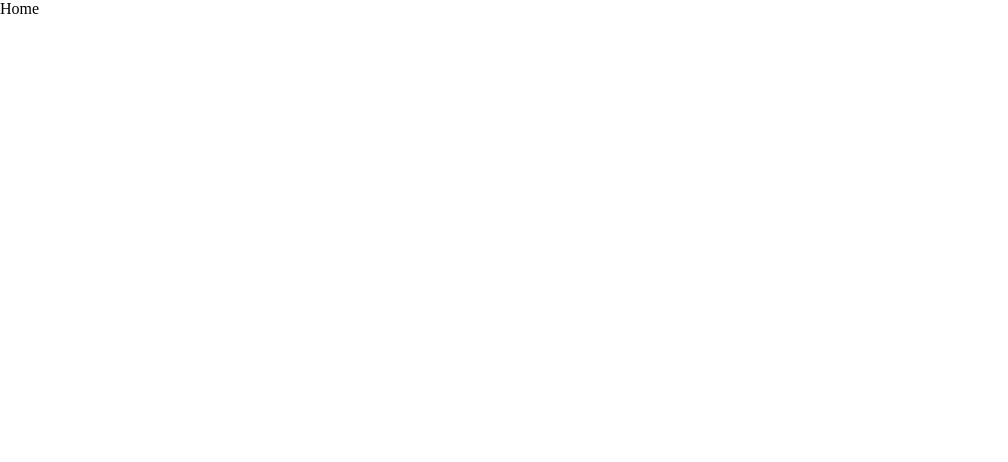
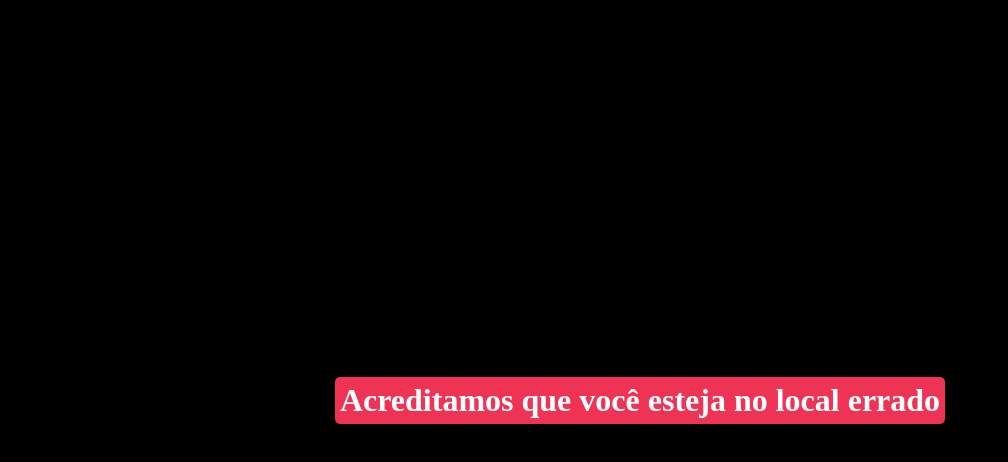
Before and after one commit to samuelrms/sustainability-un-optimization, a React (Create React App) app: page /404-not-found in a window 1280 px wide. Before the commit this address led to /. Shown: the top 462 px of the page, without its empty margins (0-1008 px from the left). Built offline with nearby package versions, Linux system fonts and the light colour scheme.

Commit message:
feat: Error page and its implementation in app.routes

```diff
--- /dev/null
+++ b/src/app/pages/Error/Error.tsx
@@ -0,0 +1,14 @@
+import React from "react";
+import { ContainerError } from "./styled";
+
+export const Error = () => {
+  return (
+    <ContainerError>
+      <h1>
+        Acreditamos que você esteja no local errado
+        {/* , por gentileza clique no
+        botão abaixo para retornar para pagina inicial */}
+      </h1>
+    </ContainerError>
+  );
+};
--- /dev/null
+++ b/src/app/pages/Error/styled.ts
@@ -0,0 +1,16 @@
+import styled from "styled-components";
+
+export const ContainerError = styled.div`
+  background: #000;
+  width: 100vw;
+  height: 100vh;
+  display: flex;
+  text-align: center;
+  h1 {
+    margin: auto;
+    color: #fff;
+    background: #e35;
+    border-radius: 5px;
+    padding: 5px;
+  }
+`;
--- a/src/app/pages/index.tsx
+++ b/src/app/pages/index.tsx
@@ -1,3 +1,4 @@
 export * from "./Home/Home";
 export * from "./Blog/Blog";
 export * from "./Login/Login";
+export * from "./Error/Error";
--- a/src/app/routes/App.routes.tsx
+++ b/src/app/routes/App.routes.tsx
@@ -2,19 +2,20 @@ import React from "react";
 import {
   BrowserRouter as Container,
   Routes as Content,
-  Navigate,
-  Route,
+  Navigate as Redirect,
+  Route as Channel,
 } from "react-router-dom";
-import { Blog, Home, Login } from "../pages";
+import { Blog, Error, Home, Login } from "../pages";
 
 export const AppRoutes = () => {
   return (
     <Container>
       <Content>
-        <Route path="/" element={<Home />} />
-        <Route path="/login" element={<Login />} />
-        <Route path="/blog" element={<Blog />} />
-        <Route path="*" element={<Navigate to="/" />} />
+        <Channel path="/home" element={<Home />} />
+        <Channel path="/login" element={<Login />} />
+        <Channel path="/blog" element={<Blog />} />
+        <Channel path="/404-not-found" element={<Error />} />
+        <Channel path="*" element={<Redirect to="/404-not-found" />} />
       </Content>
     </Container>
   );
--- a/src/app/styles/GlobalStyles.ts
+++ b/src/app/styles/GlobalStyles.ts
@@ -1,12 +1,10 @@
 import { createGlobalStyle } from "styled-components";
 
 export const GlobalStyle = createGlobalStyle`
-  body {
-    box-sizing: border-box;
+body, div, span, h1, h2, h3, h4, h5, h6, p, a, img, footer, header, nav, section
+{
     margin: 0;
-    a{
-      text-decoration: none;
-      color: #1d1d1d;
-    }
+    padding: 0;
+    border: 0;
 }
 `;
```
